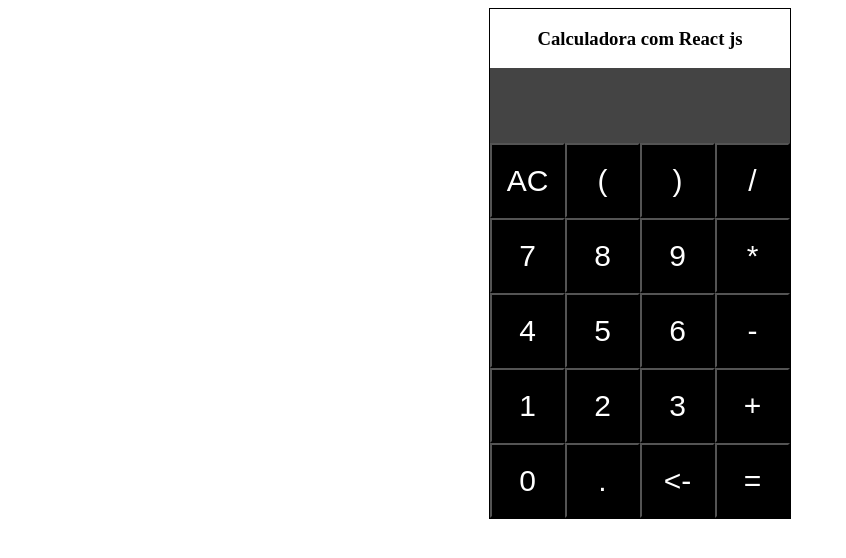
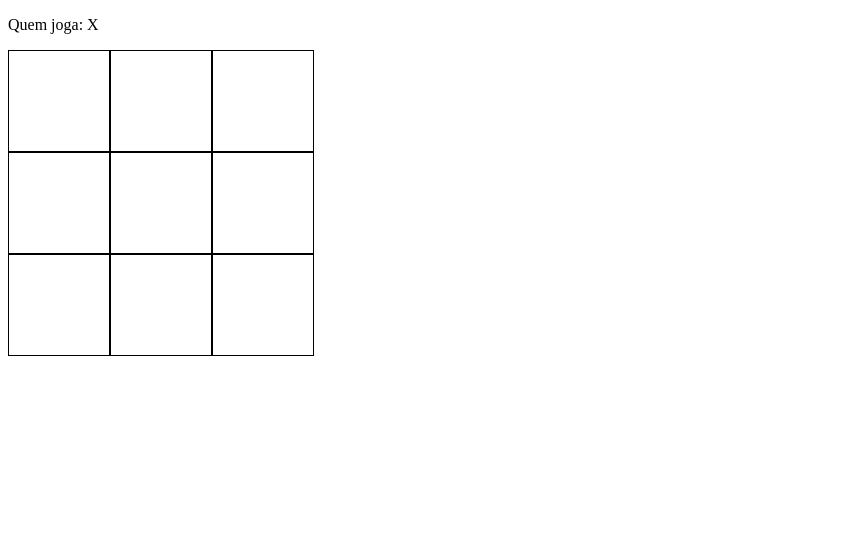
Before and after one commit to Leonardoaugusto77/Estudos-de-React, a React (Create React App) app: page / in a window 1280 px wide. Shown: the top 558 px of the page, without its empty margins (0-846 px from the left). Built offline with nearby package versions, Linux system fonts and the light colour scheme.

Commit message:
aulas(jogo da velha): update j da velha

```diff
--- a/src/App.js
+++ b/src/App.js
@@ -1,147 +1,143 @@
 import React, { useState } from "react";
 
 export default () => {
-  const [valorTela, setValorTela] = useState('')
-  const [resultado, setResultado] = useState()
-  const [acumulador, setAcumulador] = useState(0)
-  const [operado, setOperado] = useState(false)
+
+  // Estilos
+
+  const tabu = {
+    display: 'flex',
+    flexDirection: 'column'
+  }
+
+  const tabuLinha = {
+    display: 'flex',
+    flexDirection: 'row'
+  }
+
+  const casa = {
+    width: 100,
+    minHeight: 100,
+    display: 'flex',
+    justifyContent: 'center',
+    alignItems: 'center',
+    flexDirection: 'row',
+    cursor: 'pointer',
+    fontSize: 60,
+    border: '1px solid #000'
+  }
 
 
-  // Elementos visuais
-  const Tela = (valor, res) => {
+  const jogoInicial = [
+    ['', '', ''],
+    ['', '', ''], // Visualização básica do jogo
+    ['', '', '']
+  ]
+  const [jogo, setJogo] = useState(jogoInicial)
+  const [simboloAtual, setSimboloAtual] = useState('X')
+  const [jogando, setJogando] = useState(true)
+
+  const tabuleiro = (j) => {
     return (
-      <div style={cssTela}>
-        <span style={cssTelaOper}>{valor}</span>
-        <span style={cssTelaRes}>{res}</span>
+      <div style={tabu}>
+        <div style={tabuLinha}>
+          <div style={casa} data-pos='00' onClick={(e)=>joga(e)}>{j[0][0]}</div>
+          <div style={casa} data-pos='01' onClick={(e)=>joga(e)}>{j[0][1]}</div>
+          <div style={casa} data-pos='02' onClick={(e)=>joga(e)}>{j[0][2]}</div>
+        </div>
+        <div style={tabuLinha}>
+          <div style={casa} data-pos='10' onClick={(e)=>joga(e)}>{j[1][0]}</div>
+          <div style={casa} data-pos='11' onClick={(e)=>joga(e)}>{j[1][1]}</div>
+          <div style={casa} data-pos='12' onClick={(e)=>joga(e)}>{j[1][2]}</div>
+        </div>
+        <div style={tabuLinha}>
+          <div style={casa} data-pos='20' onClick={(e)=>joga(e)}>{j[2][0]}</div>
+          <div style={casa} data-pos='21' onClick={(e)=>joga(e)}>{j[2][1]}</div>
+          <div style={casa} data-pos='22' onClick={(e)=>joga(e)}>{j[2][2]}</div>
+        </div>
       </div>
     )
   }
 
-  const btn = (label, onClick) => {
-    return (
-      <button style={cssBtn} onClick={onClick} >{label}</button>
-    )
+  const BtnJogarNovamente = () => {
+    if (!jogando) {
+      return <button onClick={()=> iniciar()}>Jogar Novamente!</button>
+    }
+
   }
 
-  // Funções
-  const addDigitoTela = (d) => {
-    if ((d === '+' || d === '-' || d === '*' || d === '/') && operado) {
-      console.log('+-*/')
-      setOperado(false)
-      setValorTela(resultado + d)
-      return
-    } else if (operado) {
-      setValorTela(d)
-      setOperado(false)
-      return
+  const verificaVitoria = () => {
+    let pontosDiag1 = 0;
+    let pontosDiag2 = 0;
+    for (let i=0; i<3; i++) {
+      let pontosLin = 0;
+      let pontosCol = 0;
+      for (let j=0; j<3; j++) {
+        if (jogo[i][j] == simboloAtual) pontosLin++;
+        if (jogo[j][i] == simboloAtual) pontosCol++;
+        if ( (i == j) && (jogo[i][j] == simboloAtual) )     pontosDiag1++;
+        if ( (i == 2-j) && (jogo[i][j] == simboloAtual) ) pontosDiag2++;
+      }
+      if (pontosLin >= 3 || pontosCol >= 3) return true
     }
-    const valorDigitadoTela = valorTela + d
-    setValorTela(valorDigitadoTela)
+    if (pontosDiag1 >= 3 || pontosDiag2 >= 3) return true
+    return false
   }
 
-  const limparMemoria = () => {
-    setOperado(false)
-    setValorTela('')
-    setResultado(0)
-    setAcumulador(0)
-    return
+  const trocaJogador = () => {
+    simboloAtual == 'X' ? setSimboloAtual('O') : setSimboloAtual('X')
   }
 
-  const Operacao = (oper) => {
-    if (oper == 'bs') {
-      let vtela = valorTela
-      vtela = vtela.substring(0, (vtela.length - 1))
-      setValorTela(vtela)
-      setOperado(false)
-      return
-    }
-    try {
-      const r = eval(valorTela) // calc
-      setAcumulador(r)
-      setResultado(r)
-      setOperado(true)
-    } catch {
-      setResultado('ERRO!!!')
+  const retornaPosicao = (e) => {
+    const p = e.target.getAttribute('data-pos')
+    const pos = [parseInt(p.substring(0, 1), parseInt(p.substring(1, 2)))]
+    return pos
+  }
+
+  const verificaEspacoVazio = (e) => {
+    if (jogo[retornaPosicao(e)[0]] || [retornaPosicao(e)[1] == '']) {
+      return true
+    } else {
+      return false
     }
   }
 
-  // Estilos
-  const CSScontainer = {
-    width: 300,
-    margin: 'auto',
-    border: '1px solid #000',
-    textAlign: 'center'
+  const joga = (e) => {
+    if (jogando) {
+      if (verificaEspacoVazio(e)) {
+        jogo[retornaPosicao(e)[0]] [retornaPosicao(e)[1]] = simboloAtual
+        trocaJogador()
+        if (verificaVitoria(e)) {
+          trocaJogador()
+          alert('Jogador ' + simboloAtual + 'Venceu!')
+          setJogando(false)
+        }
+      } else {
+        alert('Esse espaço está em uso')
+      }
+    }
   }
 
-  const cssBotoes = {
-    flexDirection: 'row',
-    flexWrap: 'wrap'
-  }
 
-  const cssTela = {
-    display: 'flex',
-    paddingLeft: 20,
-    paddingRight: 20,
-    justifyContent: 'center',
-    alingItems: 'flex-start',
-    backgroundColor: '#444',
-    flexDirection: 'column',
-    height: '75px',
-    width: 260
-  }
-
-  const cssTelaOper = {
-    fontSize: 25,
-    color: '#fff',
-    height: 20,
-  }
-
-  const cssTelaRes = {
-    fontSize: 50,
-    color: '#fff'
-  }
-
-  const cssBtn = {
-    fontSize: 30,
-    height: 75,
-    width: 75,
-    backgroundColor: '#000',
-    color: '#fff',
-    borderColor: '#000',
-    textAlign: 'center',
+  const iniciar = () => {
+    setJogando(true)
+    setJogo(jogoInicial)
+    setSimboloAtual('X')
   }
 
 
   return (
-    <div style={CSScontainer}>
+    <>
 
-      <h3>Calculadora com React js</h3>
+    <div>
+      <p>Quem joga: {simboloAtual}</p>
+    </div>
+    <div>
+      {tabuleiro(jogo)}
+    </div>
+    <div>
+      {BtnJogarNovamente()}
+    </div>
 
-      {Tela(valorTela, resultado)}
-
-      <div style={cssBotoes}>
-        {btn('AC', limparMemoria)}
-        {btn('(', () => addDigitoTela('('))}
-        {btn(')', () => addDigitoTela(')'))}
-        {btn('/', () => addDigitoTela('/'))}
-        {btn('7', () => addDigitoTela('7'))}
-        {btn('8', () => addDigitoTela('8'))}
-        {btn('9', () => addDigitoTela('9'))}
-        {btn('*', () => addDigitoTela('*'))}
-        {btn('4', () => addDigitoTela('4'))}
-        {btn('5', () => addDigitoTela('5'))}
-        {btn('6', () => addDigitoTela('6'))}
-        {btn('-', () => addDigitoTela('-'))}
-        {btn('1', () => addDigitoTela('1'))}
-        {btn('2', () => addDigitoTela('2'))}
-        {btn('3', () => addDigitoTela('3'))}
-        {btn('+', () => addDigitoTela('+'))}
-        {btn('0', () => addDigitoTela('0'))}
-        {btn('.', () => addDigitoTela('.'))}
-        {btn('<-', () => Operacao('bs'))}
-        {btn('=', () => Operacao('='))}
-      </div>
-
-    </div>
+    </>
   )
 }
```
